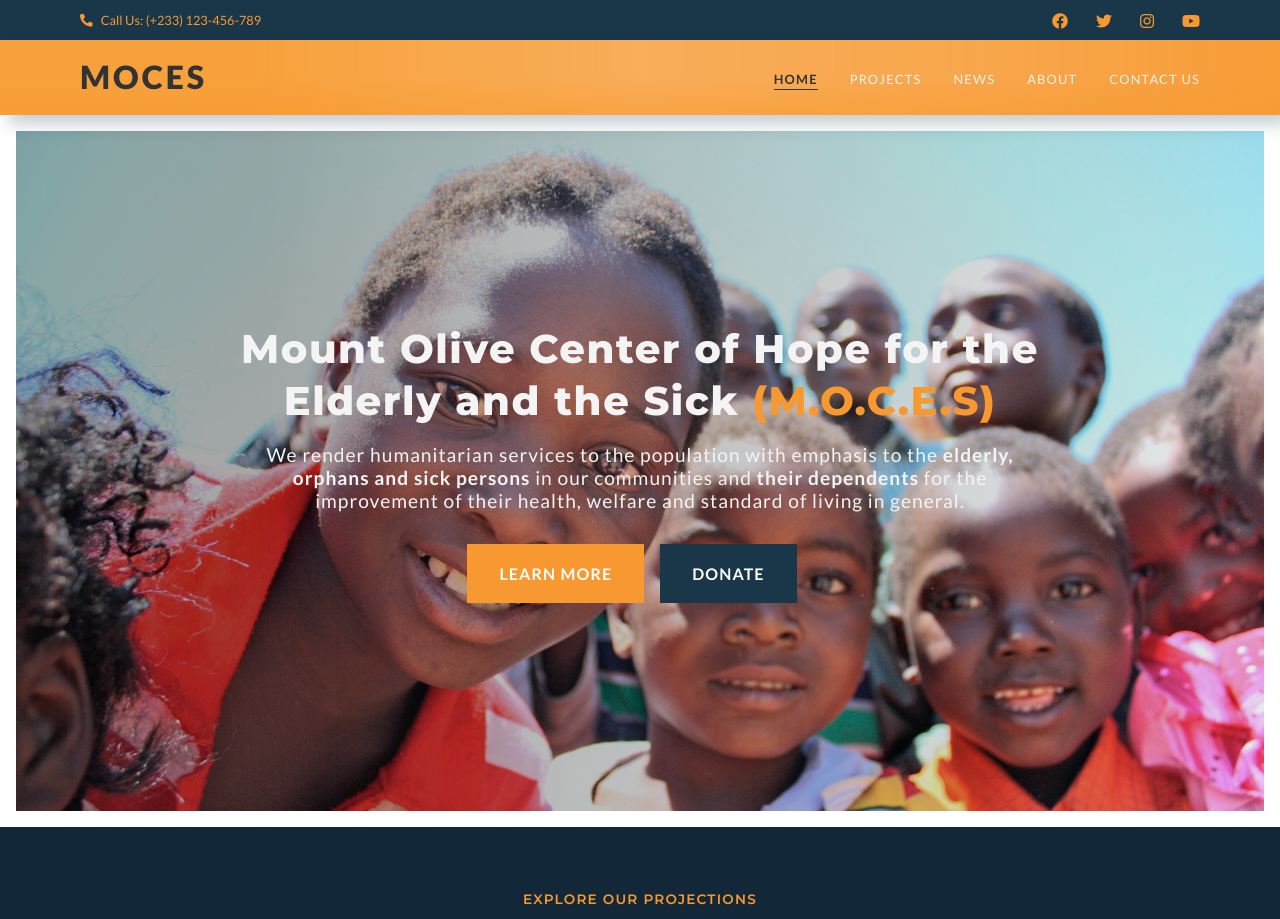
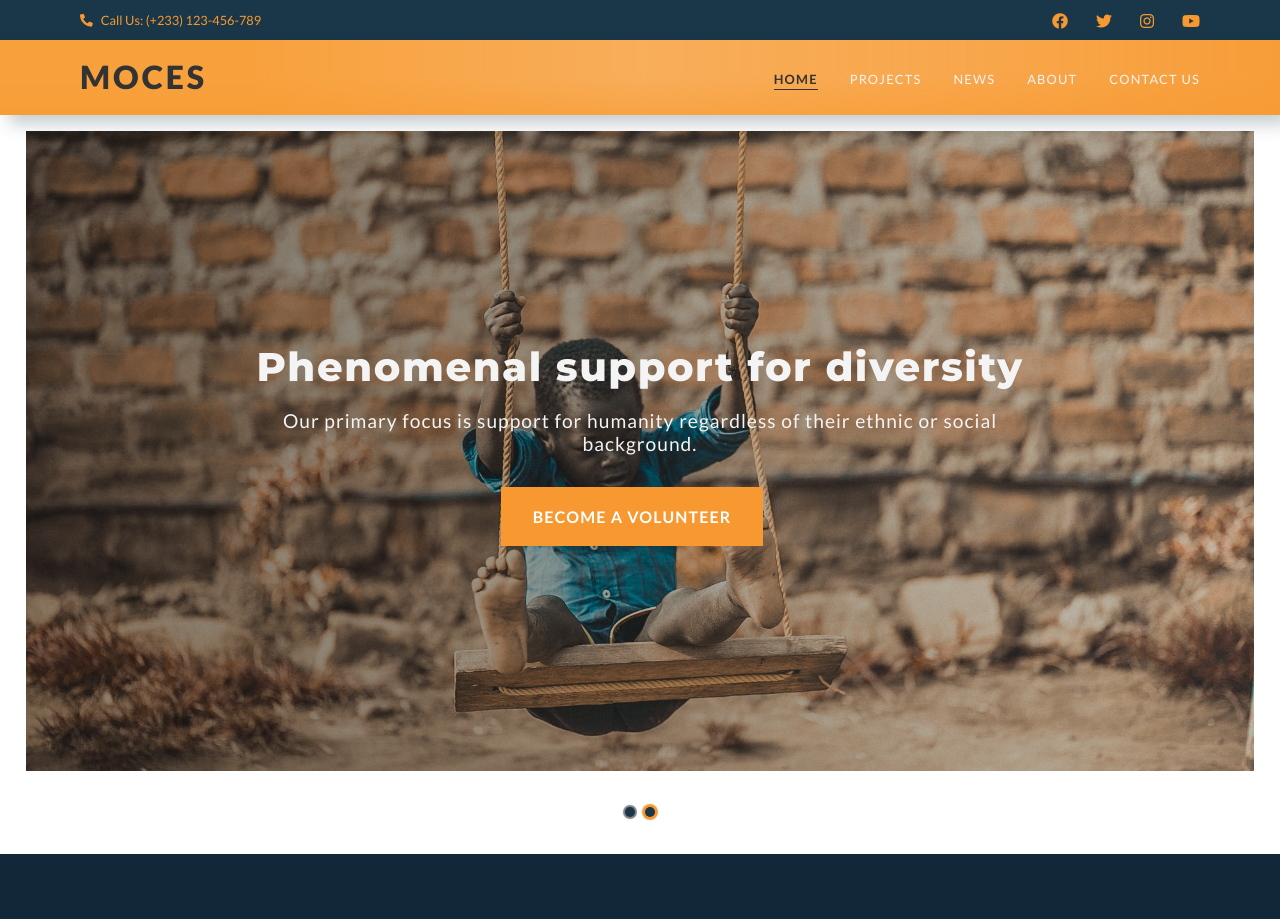
Before and after one commit to augedoo/moces-website, a React (Create React App) app in the folder frontend/: page / in a window 1280 px wide. Shown: the top 919 px of the page. Built offline with nearby package versions, Linux system fonts and the light colour scheme.

Commit message:
Added carousel to homescreen showcase

```diff
--- a/frontend/package.json
+++ b/frontend/package.json
@@ -13,6 +13,7 @@
     "react-elastic-carousel": "^0.11.2",
     "react-router-dom": "^5.2.0",
     "react-scripts": "4.0.3",
+    "styled-components": "^5.2.1",
     "web-vitals": "^1.1.0"
   },
   "scripts": {
--- a/frontend/src/index.css
+++ b/frontend/src/index.css
@@ -118,6 +118,19 @@ img {
   display: inline-block;
   background: #ccc; }
 
+.rec-slider-container.cukhLH {
+  margin: 0; }
+
+.rec-pagination {
+  margin-top: -10px; }
+  .rec-pagination.bkVSTc {
+    margin-top: 0px; }
+  .rec-pagination button.rec-dot {
+    background: #1a3649; }
+    .rec-pagination button.rec-dot_active {
+      background-color: #1a3649;
+      box-shadow: 0 0 1px 3px #f79930; }
+
 .py-0 {
   padding: 0.5rem 0; }
 
@@ -211,17 +224,22 @@ img {
   min-height: 80vh; }
   .screen-home #showcase,
   .screen-home .showcase {
+    margin-bottom: 2rem; }
+    .screen-home #showcase-wrapper,
+    .screen-home .showcase-wrapper {
       position: relative;
-    height: 85vh;
+      height: 80vh;
+      width: 100%;
       padding: 2rem;
       margin-bottom: 2rem;
       margin: 1rem;
       background-size: cover;
       object-fit: cover;
       background-repeat: no-repeat;
-    background-position: center 70%; }
-    .screen-home #showcase::before,
-    .screen-home .showcase::before {
+      background-position: center 70%;
+      overflow: hidden; }
+      .screen-home #showcase-wrapper::before,
+      .screen-home .showcase-wrapper::before {
         content: '';
         width: 100%;
         height: 100%;
@@ -231,20 +249,20 @@ img {
         background: rgba(0, 0, 0, 0.35);
         background: linear-gradient(to right, rgba(0, 0, 0, 0.35) 20%, rgba(28, 56, 74, 0.1) 100%);
         z-index: 1; }
-    .screen-home #showcase .container,
-    .screen-home .showcase .container {
+      .screen-home #showcase-wrapper .container,
+      .screen-home .showcase-wrapper .container {
         position: relative;
         z-index: 2;
         height: 100%;
         display: flex;
         align-items: center;
         justify-content: center; }
-    .screen-home #showcase__info,
-    .screen-home .showcase__info {
+      .screen-home #showcase-wrapper .showcase__info,
+      .screen-home .showcase-wrapper .showcase__info {
         max-width: 900px;
         text-align: center; }
-      .screen-home #showcase__info h1,
-      .screen-home .showcase__info h1 {
+        .screen-home #showcase-wrapper .showcase__info h1,
+        .screen-home .showcase-wrapper .showcase__info h1 {
           letter-spacing: 1.5px;
           color: #f4f4f4;
           font-weight: 800;
@@ -252,31 +270,31 @@ img {
           font-family: 'Roboto Slab', serif;
           font-family: 'Montserrat', serif;
           padding: 1rem 0; }
-      .screen-home #showcase__info .lead,
-      .screen-home .showcase__info .lead {
+        .screen-home #showcase-wrapper .showcase__info .lead,
+        .screen-home .showcase-wrapper .showcase__info .lead {
           width: 90%;
           margin: auto;
           text-align: center;
           color: #f4f4f4;
           font-weight: 500;
           letter-spacing: 1px; }
-      .screen-home #showcase__info .icon,
-      .screen-home .showcase__info .icon {
+        .screen-home #showcase-wrapper .showcase__info .icon,
+        .screen-home .showcase-wrapper .showcase__info .icon {
           background: #f79930;
           display: inline-block;
           padding: 1rem;
           border-radius: 50%;
           margin-top: 1rem; }
-        .screen-home #showcase__info .icon svg,
-        .screen-home .showcase__info .icon svg {
+          .screen-home #showcase-wrapper .showcase__info .icon svg,
+          .screen-home .showcase-wrapper .showcase__info .icon svg {
             width: 2.15rem;
             height: 2rem;
             fill: #f4f4f4; }
-      .screen-home #showcase__info .cta,
-      .screen-home .showcase__info .cta {
+        .screen-home #showcase-wrapper .showcase__info .cta,
+        .screen-home .showcase-wrapper .showcase__info .cta {
           padding: 2rem 0; }
-        .screen-home #showcase__info .cta a,
-        .screen-home .showcase__info .cta a {
+          .screen-home #showcase-wrapper .showcase__info .cta a,
+          .screen-home .showcase-wrapper .showcase__info .cta a {
             margin-right: 1rem; }
   .screen-home #projects,
   .screen-home .projects {
--- a/frontend/src/index.js
+++ b/frontend/src/index.js
@@ -1,7 +1,7 @@
 import React from 'react';
 import ReactDOM from 'react-dom';
+import App from './App';
 import './index.css';
-import App from './App';
 
 ReactDOM.render(
   <React.StrictMode>
--- a/frontend/src/screens/Home/HomeScreen.js
+++ b/frontend/src/screens/Home/HomeScreen.js
@@ -10,7 +10,6 @@ const HomeScreen = () => {
       <Showcase />
       <ProjectsSection />
       <GetInvolvedSection />
-
       <VolunteerSection />
     </div>
   );
--- a/frontend/src/screens/Home/Showcase.js
+++ b/frontend/src/screens/Home/Showcase.js
@@ -1,35 +1,39 @@
 import React from 'react';
+import Carousel from 'react-elastic-carousel';
+import ShowcaseSlide1 from './ShowcaseSlide1';
+import ShowcaseSlide2 from './ShowcaseSlide2';
 
 function Showcase() {
+  const renderPagination = ({ pages, activePage, onClick }) => {
+    return (
+      <div className='rec-carousel-pagination'>
+        {pages.map((page) => {
+          const isActivePage = activePage === page;
+          return (
+            <div
+              className='rec-carousel-pagination__item'
+              key={page}
+              onClick={() => onClick(page)}
+              active={isActivePage}
+            />
+          );
+        })}
+      </div>
+    );
+  };
+
   return (
-    <section
-      id='showcase'
-      className='showcase'
-      style={{ backgroundImage: `url("/images/showcase-2.jpg")` }}
-    >
-      <div className='container'>
-        <div className='showcase__info'>
-          <h1>
-            Mount Olive Center of Hope for the Elderly and the Sick{' '}
-            <span className='text-primary'>(M.O.C.E.S)</span>
-          </h1>
-          <p className='lead'>
-            We render humanitarian services to the population with emphasis to
-            the <strong>elderly, orphans and sick persons</strong> in our
-            communities and <strong>their dependents</strong> for the
-            improvement of their health, welfare and standard of living in
-            general.
-          </p>
-          <div className='cta'>
-            <a href='#!' className='btn btn-large btn-primary'>
-              Learn More
-            </a>
-            <a href='#!' className='btn btn-large btn-secondary'>
-              Donate
-            </a>
-          </div>
-        </div>
-      </div>
+    <section id='showcase' className='showcase'>
+      <Carousel
+        itemsToShow={1}
+        enableAutoPlay
+        autoPlaySpeed={5000}
+        showArrows={false}
+        // renderPagination={renderPagination}
+      >
+        <ShowcaseSlide1 />
+        <ShowcaseSlide2 />
+      </Carousel>
     </section>
   );
 }
--- /dev/null
+++ b/frontend/src/screens/Home/ShowcaseSlide1.js
@@ -0,0 +1,36 @@
+import React from 'react';
+
+const ShowcaseSlide1 = () => {
+  return (
+    <div
+      className='slide showcase-slide-1 showcase-wrapper'
+      style={{ backgroundImage: `url("/images/showcase-2.jpg")` }}
+    >
+      <div className='container'>
+        <div className='showcase__info'>
+          <h1>
+            Mount Olive Center of Hope for the Elderly and the Sick{' '}
+            <span className='text-primary'>(M.O.C.E.S)</span>
+          </h1>
+          <p className='lead'>
+            We render humanitarian services to the population with emphasis to
+            the <strong>elderly, orphans and sick persons</strong> in our
+            communities and <strong>their dependents</strong> for the
+            improvement of their health, welfare and standard of living in
+            general.
+          </p>
+          <div className='cta'>
+            <a href='#!' className='btn btn-large btn-primary'>
+              Learn More
+            </a>
+            <a href='#!' className='btn btn-large btn-secondary'>
+              Donate
+            </a>
+          </div>
+        </div>
+      </div>
+    </div>
+  );
+};
+
+export default ShowcaseSlide1;
--- /dev/null
+++ b/frontend/src/screens/Home/ShowcaseSlide2.js
@@ -0,0 +1,27 @@
+import React from 'react';
+
+const ShowcaseSlide2 = () => {
+  return (
+    <div
+      className='slide showcase-slide-2 showcase-wrapper'
+      style={{ backgroundImage: `url("/images/showcase-3.jpg")` }}
+    >
+      <div className='container'>
+        <div className='showcase__info'>
+          <h1>Phenomenal support for diversity</h1>
+          <p className='lead'>
+            Our primary focus is support for humanity regardless of their ethnic
+            or social background.
+          </p>
+          <div className='cta'>
+            <a href='#!' className='btn btn-large btn-primary'>
+              Become a volunteer
+            </a>
+          </div>
+        </div>
+      </div>
+    </div>
+  );
+};
+
+export default ShowcaseSlide2;
--- a/frontend/styles/_base.scss
+++ b/frontend/styles/_base.scss
@@ -168,6 +168,35 @@ img {
   background: $medium;
 }
 
+  // React Elastic Carousel
+  .rec  {
+
+    &-slider-container {
+      &.cukhLH {
+        margin: 0;
+      }
+    }
+
+    &-pagination  {
+      margin-top: -10px;
+
+      &.bkVSTc {
+        margin-top: 0px;
+      }
+
+      button.rec-dot {
+        background: $secondary-color;
+
+        &_active {
+          background-color: $secondary-color ;
+          box-shadow: 0 0 1px 3px $primary-color;
+        }
+      }
+
+
+    }
+  }
+
 .py {
   &-0 {
     padding: 0.5rem 0;
--- a/frontend/styles/_components.scss
+++ b/frontend/styles/_components.scss
@@ -47,6 +47,9 @@
       letter-spacing: 3px;
     }
   }
+
+
+
 
   .asScreen-navigation-links {
     height: 100%;
--- a/frontend/styles/_layout.scss
+++ b/frontend/styles/_layout.scss
@@ -4,8 +4,12 @@
 
     #showcase,
     .showcase {
+      margin-bottom: 2rem;
+
+      &-wrapper {
         position: relative;
-      height: 85vh;
+        height: 80vh;
+        width: 100%;
         padding: 2rem;
         margin-bottom: 2rem;
         margin: 1rem;
@@ -13,6 +17,7 @@
         object-fit: cover;
         background-repeat: no-repeat;
         background-position: center 70%;
+        overflow: hidden;
 
         &::before {
           content: '';
@@ -39,7 +44,7 @@
           justify-content: center;
         }
 
-      &__info {
+        .showcase__info {
           max-width: 900px;
           text-align: center;
 
@@ -82,6 +87,7 @@
 
             a {
               margin-right: 1rem;
+            }
           }
         }
     }
```
Also changed, not shown: 1 other file (tests, documents, lock files or other folders). Lines whose indentation alone changed are shown as unchanged.
